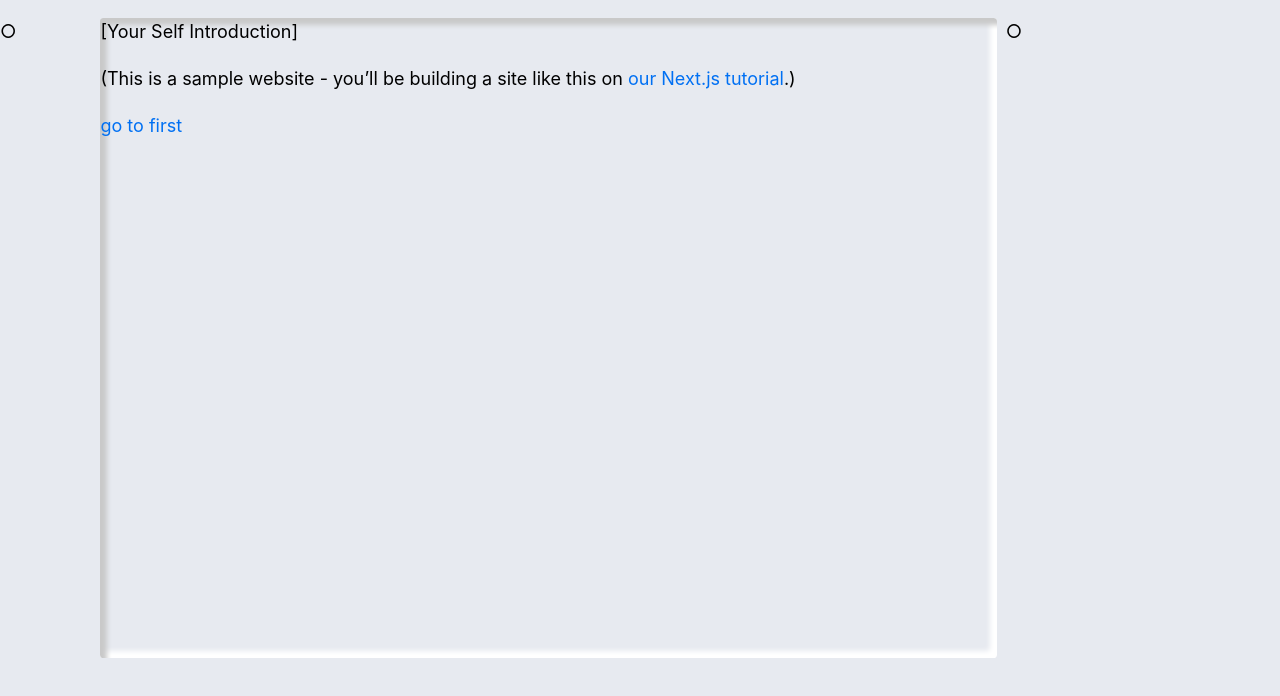
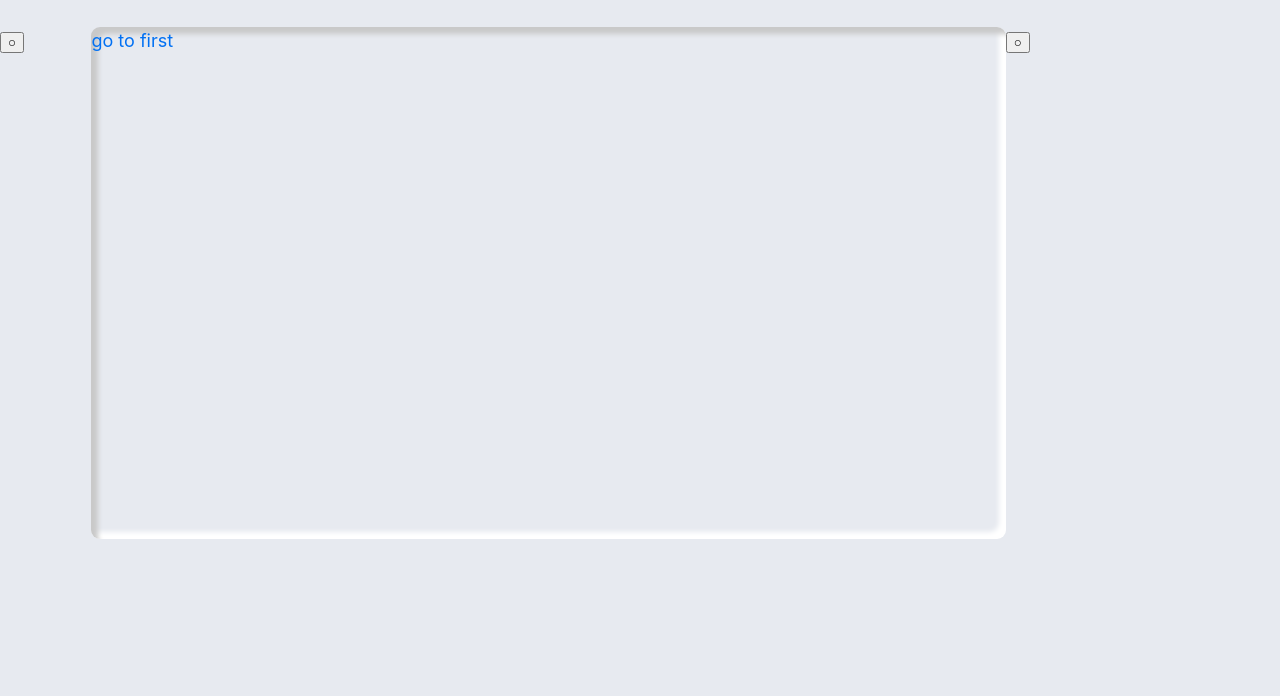
Before and after one commit to Horieryuhei0421/horie-portfolio, a Next.js app: page / in a window 1280 px wide. Shown: the top 696 px of the page. Built offline with nearby package versions, Linux system fonts and the light colour scheme.

Commit message:
デザイン調整

```diff
--- a/components/Aside/Aside.jsx
+++ b/components/Aside/Aside.jsx
@@ -5,7 +5,9 @@ import styles from "./Aside.module.css";
 const Aside = () => {
   return (
     <div className={styles.container}>
-      <p>○</p>
+      <div className={styles.containerFrame}>
+        <button>○</button>
+      </div>
     </div>
   );
 };
--- a/components/Aside/Aside.module.css
+++ b/components/Aside/Aside.module.css
@@ -8,3 +8,7 @@
     display: none;
   }
 }
+
+.containerFrame {
+  padding-top: 1.5rem;
+}
--- a/components/Header/ClosableDrawer.jsx
+++ b/components/Header/ClosableDrawer.jsx
@@ -8,6 +8,7 @@ import {
 } from "@material-ui/core";
 import { makeStyles } from "@material-ui/core";
 import { AddCircle, History, Person, ExitToApp } from "@material-ui/icons";
+import { push } from "connected-react-router";
 
 const useStyles = makeStyles((theme) => ({
   drawer: {
@@ -19,11 +20,6 @@ const useStyles = makeStyles((theme) => ({
   toolbar: theme.mixins.toolbar,
   drawerPaper: {
     width: 256,
-  },
-  searchField: {
-    alignItems: "center",
-    display: "flex",
-    marginLeft: 32,
   },
 }));
 
@@ -39,15 +35,15 @@ const ClosableDrawer = (props) => {
   const menus = [
     {
       func: selectMenu,
-      label: "ホーム",
+      label: "HOME",
       id: "home",
-      value: "/adviserpage",
+      value: "/",
     },
     {
       func: selectMenu,
-      label: "通知",
-      id: "notice",
-      value: "/notice",
+      label: "PROFILE",
+      id: "profile",
+      value: "/posts/firstpost",
     },
   ];
 
@@ -77,7 +73,6 @@ const ClosableDrawer = (props) => {
                 key={menu.id}
                 onClick={(e) => menu.func(e, menu.value)}
               >
-                <ListItemIcon>{menu.icon}</ListItemIcon>
                 <ListItemText primary={menu.label} />
               </ListItem>
             ))}
--- a/components/Header/Header.module.css
+++ b/components/Header/Header.module.css
@@ -5,6 +5,16 @@
   text-align: end;
 }
 
+.iconBox {
+  height: 40px;
+  border-radius: 0.2rem;
+  cursor: pointer;
+  border: none;
+  display: flex;
+  align-items: center;
+  box-shadow: inset -3px -3px 3px #c9c9c9, inset 3px 3px 3px #ffffff;
+}
+
 @media screen and (min-width: 1000px) {
   .headerRoot {
     display: none;
--- a/components/Header/HeaderMenus.jsx
+++ b/components/Header/HeaderMenus.jsx
@@ -1,13 +1,17 @@
 import React, { useEffect } from "react";
-import { IconButton, Badge } from "@material-ui/core";
+import { IconButton } from "@material-ui/core";
 import { Menu } from "@material-ui/icons";
+import styles from "./Header.module.css";
 
 const HeaderMenus = (props) => {
   return (
     <>
-      <IconButton onClick={(event) => props.handleDrawerToggle(event)}>
+      <button
+        className={styles.iconBox}
+        onClick={(event) => props.handleDrawerToggle(event)}
+      >
         <Menu />
-      </IconButton>
+      </button>
     </>
   );
 };
--- a/components/Nav/Nav.jsx
+++ b/components/Nav/Nav.jsx
@@ -1,11 +1,14 @@
 import React, { useState, useCallback } from "react";
+import { IconButton } from "@material-ui/core";
 import { makeStyles } from "@material-ui/styles";
 import styles from "./Nav.module.css";
 
 const Nav = () => {
   return (
     <div className={styles.container}>
-      <p>○</p>
+      <div className={styles.containerFrame}>
+        <button>○</button>
+      </div>
     </div>
   );
 };
--- a/components/Nav/Nav.module.css
+++ b/components/Nav/Nav.module.css
@@ -8,3 +8,7 @@
     display: none;
   }
 }
+
+.containerFrame {
+  padding-top: 1.5rem;
+}
--- a/components/layout.module.css
+++ b/components/layout.module.css
@@ -12,6 +12,7 @@
 
 .main {
   width: 100%;
+  height: 80vh;
 }
 
 @media screen and (min-width: 1000px) {
--- a/package.json
+++ b/package.json
@@ -16,6 +16,7 @@
     "next": "^11.0.0",
     "react": "17.0.2",
     "react-dom": "17.0.2",
+    "react-redux": "^7.2.6",
     "react-router": "^6.0.2"
   },
   "devDependencies": {
--- a/pages/index.js
+++ b/pages/index.js
@@ -11,11 +11,6 @@ export default function Home() {
         <title>{siteTitle}</title>
       </Head>
       <section className={styles.mainBox}>
-        <p>[Your Self Introduction]</p>
-        <p>
-          (This is a sample website - you’ll be building a site like this on{' '}
-          <a href="https://nextjs.org/learn">our Next.js tutorial</a>.)
-        </p>
         <Link href="/posts/first-post">
           <a>go to first</a>
         </Link>
--- a/styles/utils.module.css
+++ b/styles/utils.module.css
@@ -53,7 +53,20 @@
 
 .mainBox {
   height: 80%;
-  margin: 0.5rem;
-  border-radius: 0.2rem;
+  margin: 1.5rem 0rem 1.5rem 0rem;
+  border-radius: 0.5rem;
   box-shadow: inset 7px 7px 5px #c9c9c9, inset -7px -7px 5px #ffffff;
 }
+
+@media screen and (max-width: 1000px) {
+  .mainBox {
+    margin: 0.8rem auto;
+    width: 95%;
+  }
+}
+
+@media screen and (min-width: 600px) {
+  .mainBox {
+    margin: 1.5rem auto;
+  }
+}
```
Also changed, not shown: 1 other file (tests, documents, lock files or other folders).
